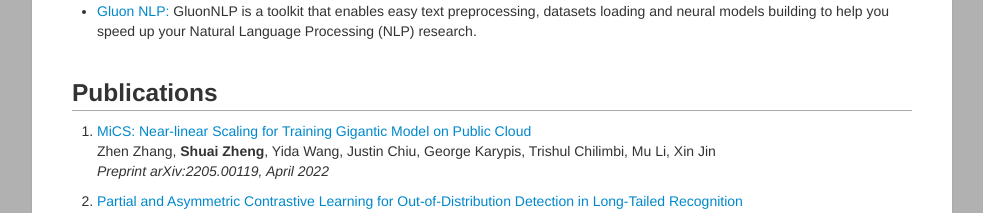
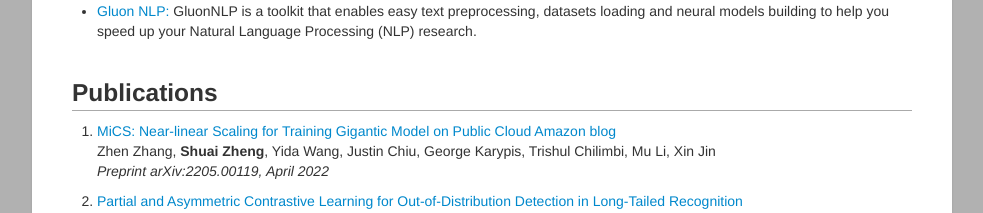
Before and after one commit to szhengac/szhengac.github.io, a plain HTML site: page index.html in a window 1280 px wide. Shown: the part 1080-1293 px from the top of the page, without its empty margins (148-1131 px from the left). Drawn offline with nearby package versions, Linux system fonts and the light colour scheme.

Commit message:
Update index.html

```diff
--- a/index.html
+++ b/index.html
@@ -143,7 +143,7 @@ GluonNLP is a toolkit that enables easy text preprocessing, datasets loading and
 <ol>
   <li>
     <p>
-      <a href="https://arxiv.org/pdf/2205.00119.pdf"> MiCS: Near-linear Scaling for Training Gigantic Model on Public Cloud </a> </br>
+      <a href="https://arxiv.org/pdf/2205.00119.pdf"> MiCS: Near-linear Scaling for Training Gigantic Model on Public Cloud </a> <a href="https://www.amazon.science/blog/near-linear-scaling-of-gigantic-model-training-on-aws"> Amazon blog </a> </br>
       Zhen Zhang, <b>Shuai Zheng</b>, Yida Wang, Justin Chiu, George Karypis, Trishul Chilimbi, Mu Li, Xin Jin </br>
       <i> Preprint arXiv:2205.00119, April 2022 </i> </br>
     </p>
```
